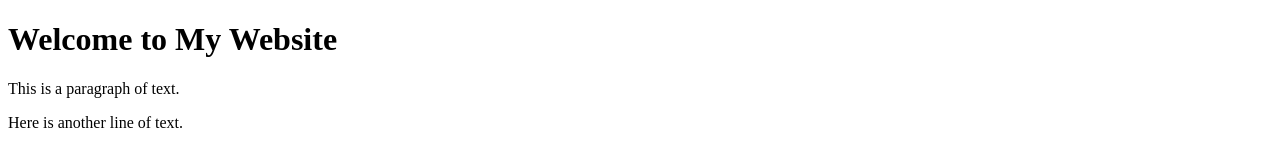
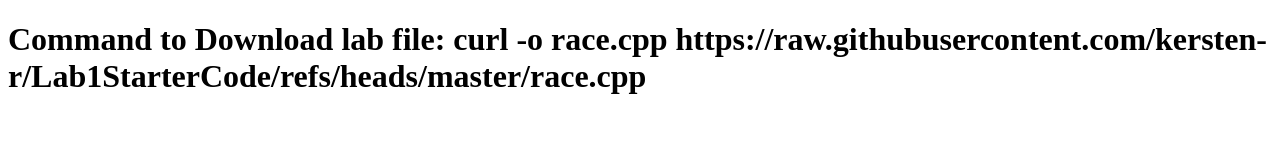
Before and after one commit to kersten-r/Lab1StarterCode, a plain HTML site: page index.html in a window 1280 px wide. Drawn offline with Linux system fonts and the light colour scheme.

Commit message:
Add website

```diff
--- a/index.html
+++ b/index.html
@@ -6,8 +6,6 @@
     <title>Basic Example</title>
 </head>
 <body>
-<h1>Welcome to My Website</h1>
-<p>This is a paragraph of text.</p>
-<p>Here is another line of text.</p>
+<h1>Command to Download lab file: curl -o race.cpp https://raw.githubusercontent.com/kersten-r/Lab1StarterCode/refs/heads/master/race.cpp</h1>
 </body>
 </html>
```
